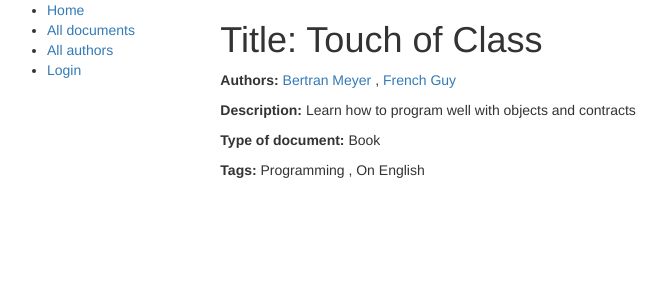
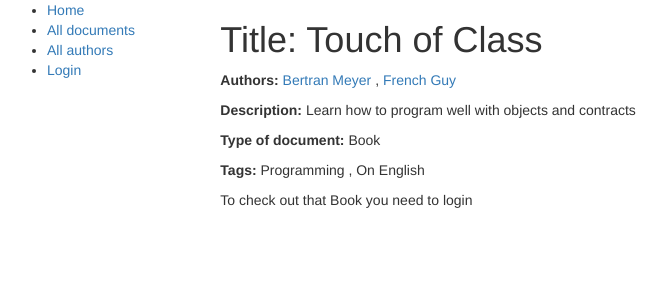
Before and after one commit to theMavl/TouchOfLibrary, a Django app: page /register/document/1 in a window 1280 px wide. Shown: the top 300 px of the page, without its empty margins (8-674 px from the left). Run offline with Django 3.2, Linux system fonts and the light colour scheme; data comes from the database, SQL or seed files in the repository; some libraries are stand-ins or nearby versions.

Commit message:
Add files via upload

```diff
--- a/register/templates/register/document_detail.html
+++ b/register/templates/register/document_detail.html
@@ -13,5 +13,7 @@
   {{ tag}}
    {% if not forloop.last %},{% else %}{% endif %}
   {% endfor %}
+  {% if user.is_authenticated %}
+  <p style="text-align: center"><button>Check out that {{document.type}}!</button> </p> {% else %} <p>To check out that {{document.type}} you need to login</p>{% endif %}
 
 {% endblock %}
```
